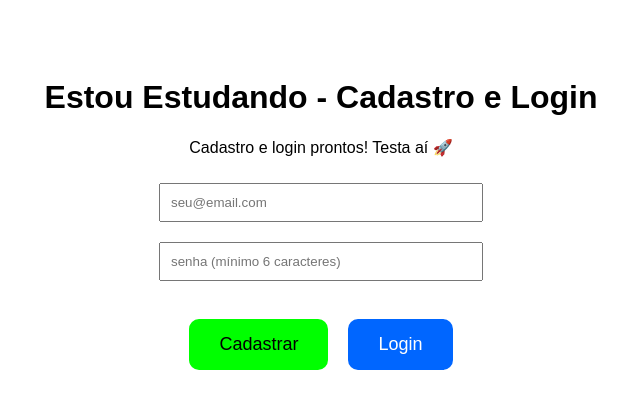
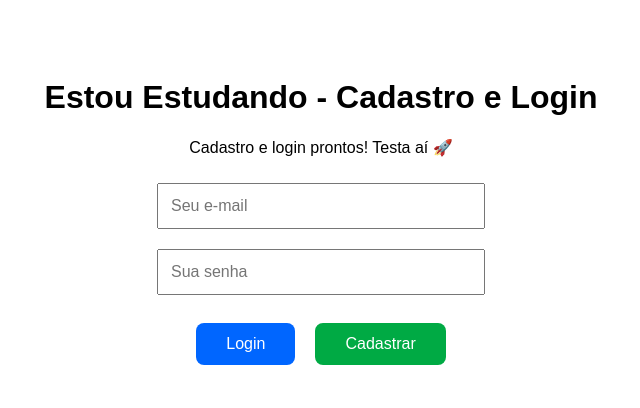
Before and after one commit to sney01308-sketch/ESTOU-ESTUDANDO-, a React (Vite) app: page / in a window 1280 px wide. Shown: the top 408 px of the page, without its empty margins (319-959 px from the left). Built offline with nearby package versions, Linux system fonts and the light colour scheme.

Commit message:
Refactor App component for improved readability

```diff
--- a/src/App.jsx
+++ b/src/App.jsx
@@ -1,18 +1,18 @@
 import { useState } from 'react'
-import { supabase } from './supabaseClient'
+import { supabase } from './supabaseClient.js'
 
 function App() {
   const [email, setEmail] = useState('')
   const [senha, setSenha] = useState('')
   const [mensagem, setMensagem] = useState('Cadastro e login prontos! Testa aí 🚀')
 
-  async function cadastrar() {
+  const cadastrar = async () => {
     const { error } = await supabase.auth.signUp({ email, password: senha })
     if (error) setMensagem('Erro: ' + error.message)
-    else setMensagem('Cadastrado com sucesso! Cheque seu e-mail 📧')
+    else setMensagem('Cadastrado com sucesso! Verifique seu e-mail 📧')
   }
 
-  async function login() {
+  const conectar = async () => {
     const { error } = await supabase.auth.signInWithPassword({ email, password: senha })
     if (error) setMensagem('Erro: ' + error.message)
     else setMensagem('Logado com sucesso! 🔥')
@@ -22,10 +22,29 @@ function App() {
     <div style={{ padding: '50px', textAlign: 'center', fontFamily: 'Arial' }}>
       <h1>Estou Estudando - Cadastro e Login</h1>
       <p>{mensagem}</p>
-      <input type="email" placeholder="seu@email.com" onChange={(e) => setEmail(e.target.value)} style={{width: '300px', padding: '10px', margin: '10px'}} /><br/>
-      <input type="password" placeholder="senha (mínimo 6 caracteres)" onChange={(e) => setSenha(e.target.value)} style={{width: '300px', padding: '10px', margin: '10px'}} /><br/><br/>
-      <button onClick={cadastrar} style={{padding: '15px 30px', margin: '10px', fontSize: '18px', background: '#00ff00', border: 'none', borderRadius: '10px', cursor: 'pointer'}}>Cadastrar</button>
-      <button onClick={login} style={{padding: '15px 30px', margin: '10px', fontSize: '18px', background: '#0066ff', color: 'white', border: 'none', borderRadius: '10px', cursor: 'pointer'}}>Login</button>
+
+      <input
+        type="email"
+        placeholder="Seu e-mail"
+        value={email}
+        onChange={(e) => setEmail(e.target.value)}
+        style={{ width: '300px', padding: '12px', margin: '10px', fontSize: '16px' }}
+      />
+      <br />
+      <input
+        type="password"
+        placeholder="Sua senha"
+        value={senha}
+        onChange={(e) => setSenha(e.target.value)}
+        style={{ width: '300px', padding: '12px', margin: '10px', fontSize: '16px' }}
+      />
+      <br /><br />
+      <button onClick={conectar} style={{ padding: '12px 30px', margin: '0 10px', fontSize: '16px', background: '#0066ff', color: 'white', border: 'none', borderRadius: '8px', cursor: 'pointer' }}>
+        Login
+      </button>
+      <button onClick={cadastrar} style={{ padding: '12px 30px', margin: '0 10px', fontSize: '16px', background: '#00aa44', color: 'white', border: 'none', borderRadius: '8px', cursor: 'pointer' }}>
+        Cadastrar
+      </button>
     </div>
   )
 }
```
